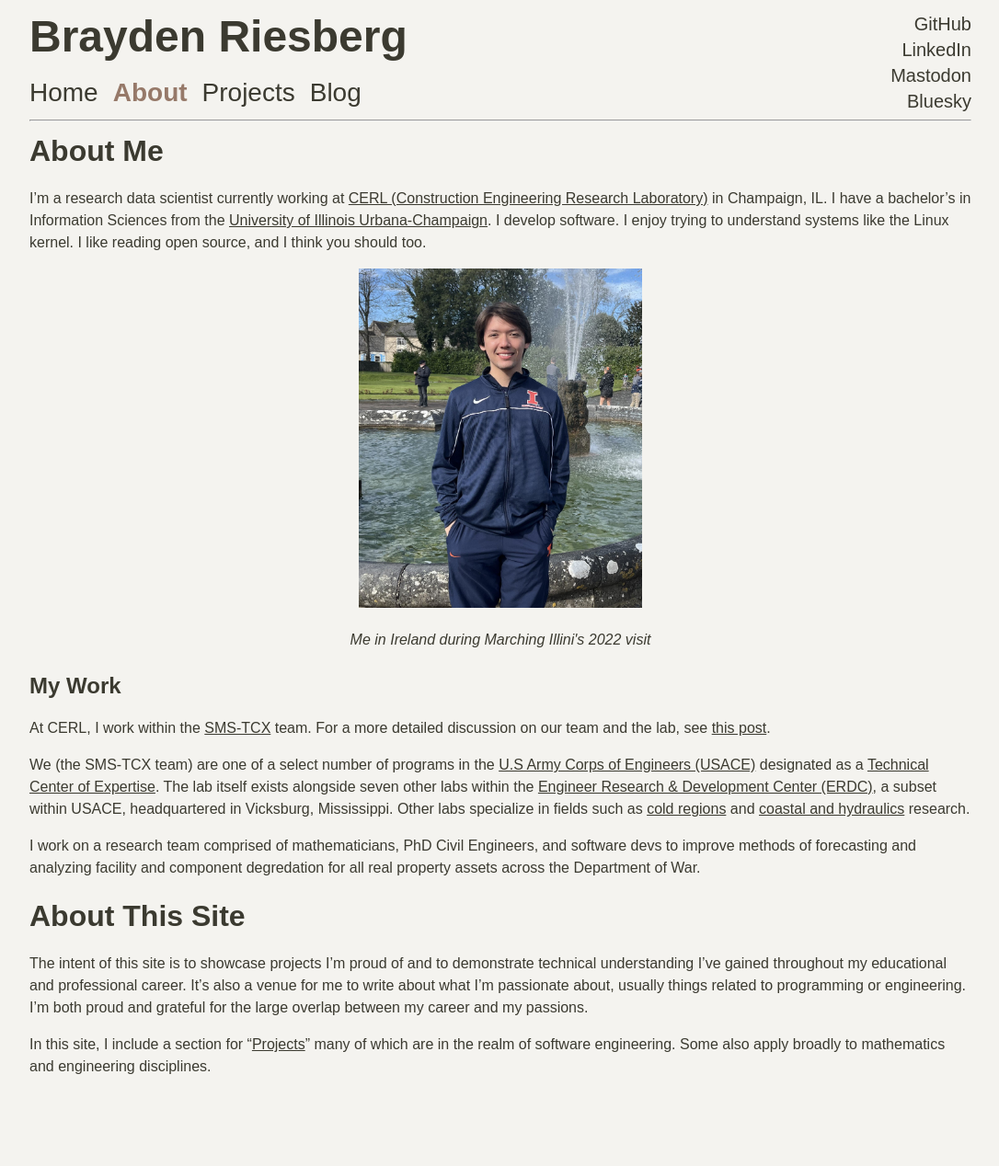
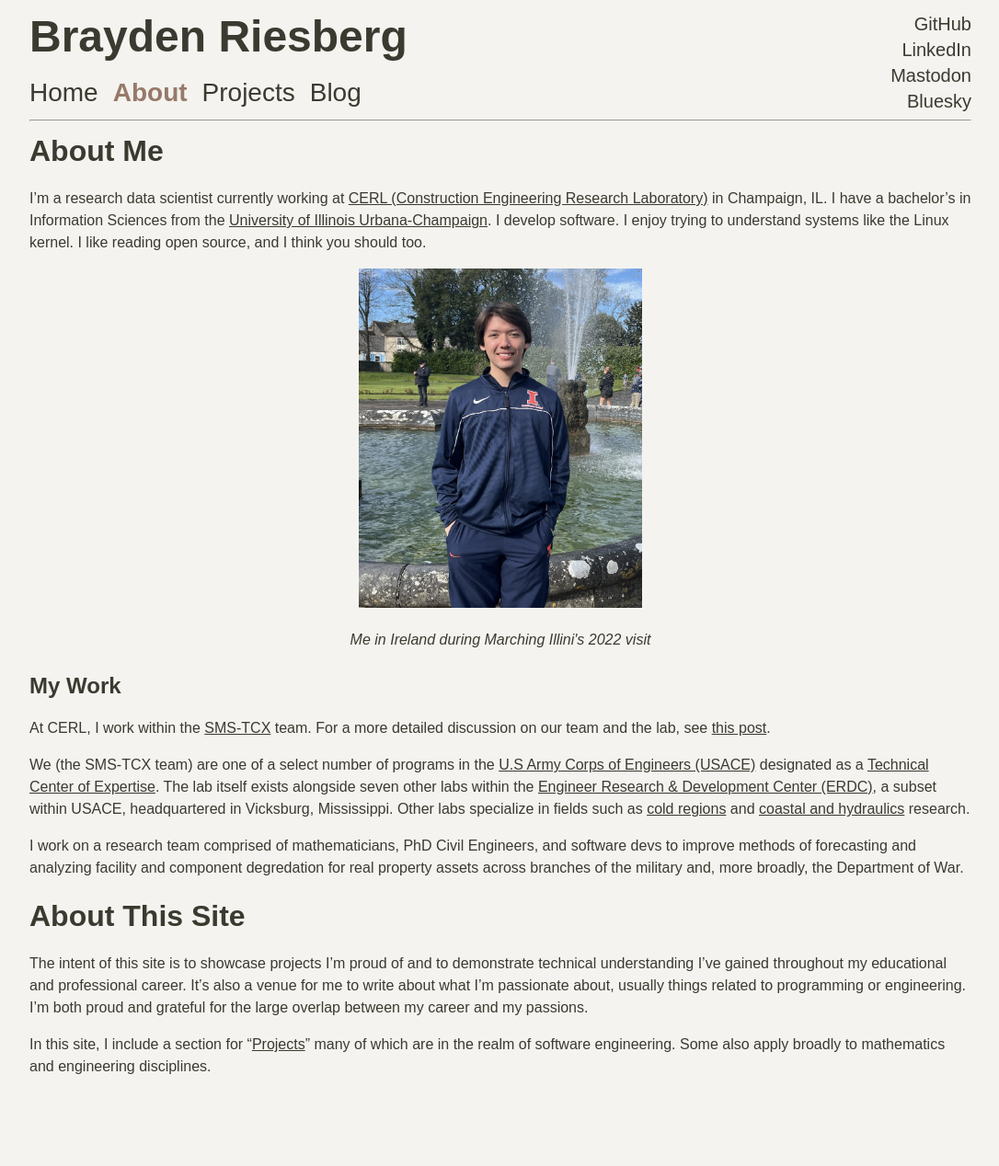
Before and after one commit to BraydenR0311/BraydenR0311.github.io, a Jekyll site: the page built from about.md, in a window 1280 px wide. Shown: the whole page at 92% size, without its empty margins (96-1182 px from the left). Built offline with Jekyll 4.4.1, drawn with Linux system fonts in a browser that asks for light colours.

Commit message:
correction

```diff
--- a/about.md
+++ b/about.md
@@ -21,7 +21,7 @@ At CERL, I work within the [SMS-TCX](https://www.sms.erdc.dren.mil/) team. For a
 
 We (the SMS-TCX team) are one of a select number of programs in the [U.S Army Corps of Engineers (USACE)](https://www.usace.army.mil/) designated as a [Technical Center of Expertise](https://www.publications.usace.army.mil/Portals/76/Users/182/86/2486/ER%201110-1-8158.pdf?ver=07iGp2f-1SR-7Ynpz6y6oA%3d%3d). The lab itself exists alongside seven other labs within the [Engineer Research & Development Center (ERDC)](https://www.erdc.usace.army.mil/), a subset within USACE, headquartered in Vicksburg, Mississippi. Other labs specialize in fields such as [cold regions](https://www.erdc.usace.army.mil/Locations/CRREL/) and [coastal and hydraulics](https://www.erdc.usace.army.mil/Locations/CHL/) research.
 
-I work on a research team comprised of mathematicians, PhD Civil Engineers, and software devs to improve methods of forecasting and analyzing facility and component degredation for all real property assets across the Department of War.
+I work on a research team comprised of mathematicians, PhD Civil Engineers, and software devs to improve methods of forecasting and analyzing facility and component degredation for real property assets across branches of the military and, more broadly, the Department of War.
 
 # About This Site
 
```
